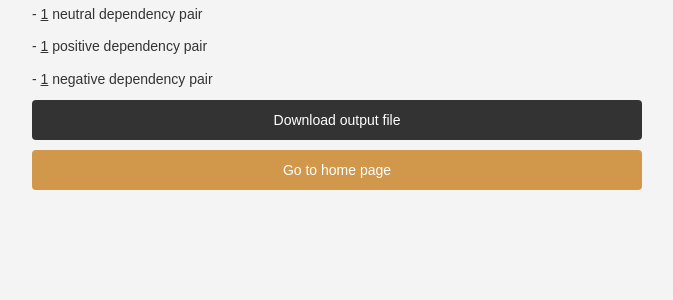
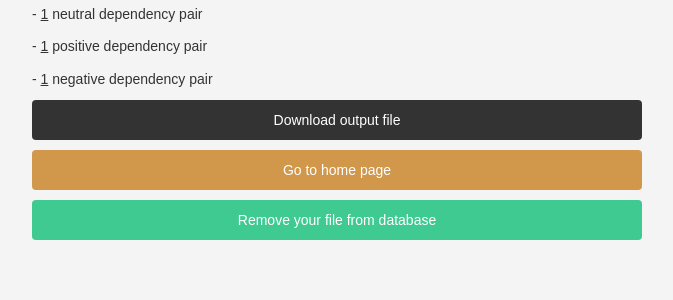
Before and after one commit to laukwunkei/ABSA-annotation-tool, a Flask app: template templates/success.html in a window 1280 px wide. Shown: the part 326-626 px from the top of the page, without its empty margins (303-976 px from the left). Run offline with Flask 2, Linux system fonts and the light colour scheme; the template is opened without the code that fills it: most values are stand-ins (such as "Sample title", 1, 10 or a date in 2020); some libraries are stand-ins or nearby versions.

Commit message:
add clear

```diff
--- a/templates/success.html
+++ b/templates/success.html
@@ -33,6 +33,10 @@
     </form>
     <form method=POST action="{{ url_for('restart') }}" class="form-group">
       <input type="submit" style="background-color:#d1974a" value="Go to home page" onclick="myAnalyser()" class="btn btn-primary mb-2">
+    </form>
+    <form method=POST action="{{ url_for('clear') }}" class="form-group">
+      <input type="submit" style="background-color:#3eca90" value="Remove your file from database" onclick="myAnalyser()" class="btn btn-primary mb-2">
+  </form>
     </div>
   </body>
 
```
